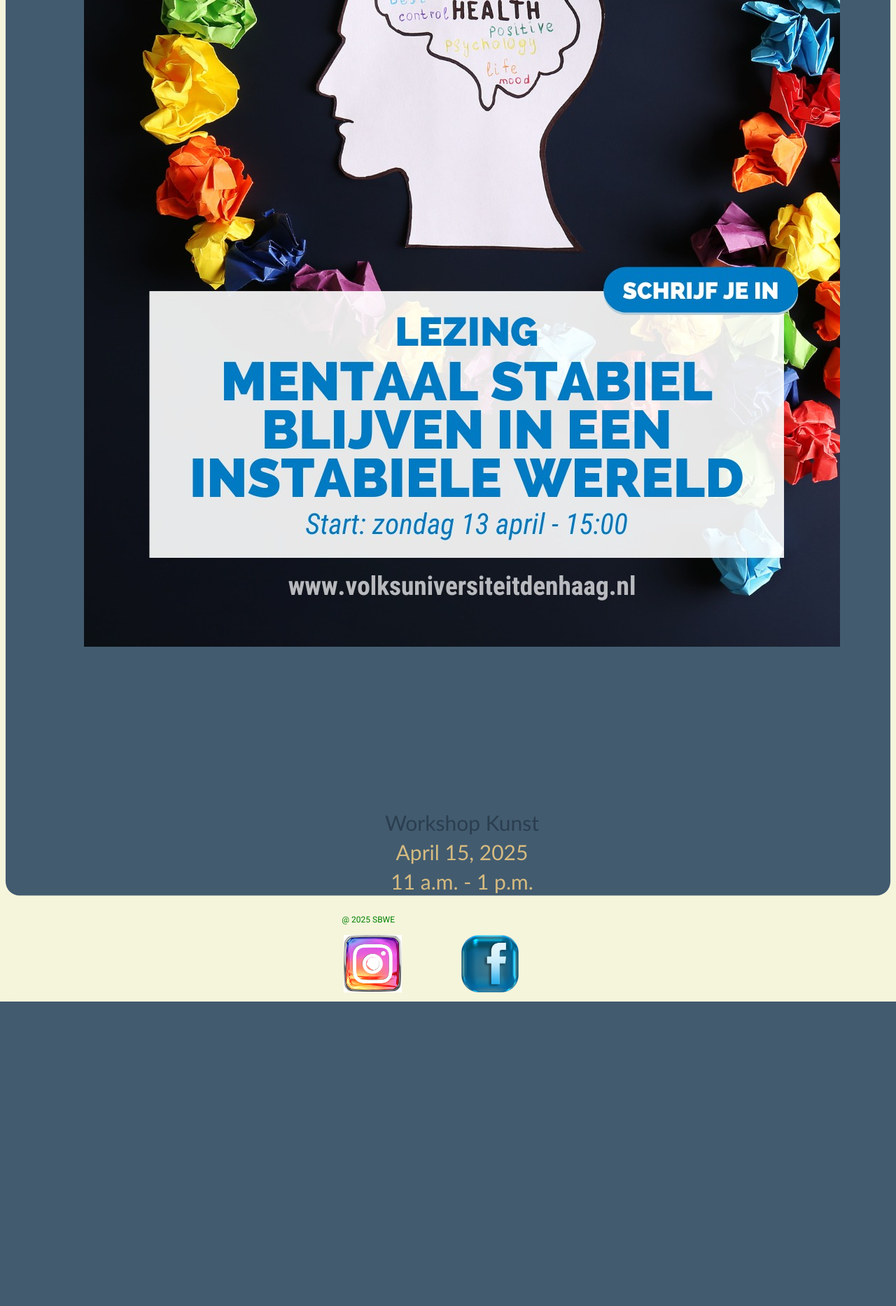
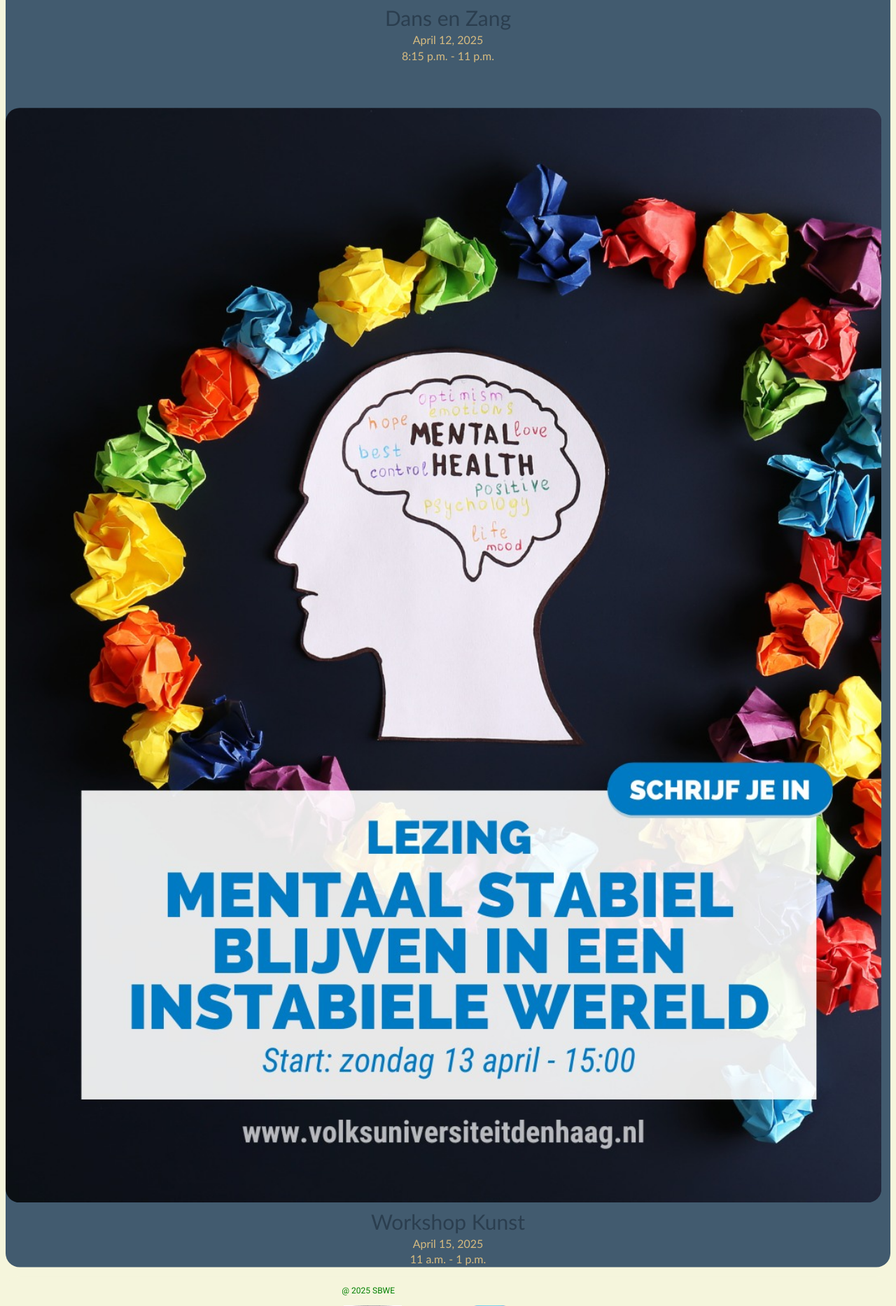
Before and after one commit to Purple6Yellow/web_bwe, a Django app: page /formulier/programma.html/ in a window 1280 px wide. Shown: the part 1404-3270 px from the top of the page at 70% size. Before the commit the page ends 2835 px from the top, so only its background shows below. Run offline with Django 5.2, Linux system fonts and the light colour scheme; data comes from the database, SQL or seed files in the repository; some web fonts are replaced.

Commit message:
vijfde commit

```diff
--- a/core/core/static/css/cssLaptop.css
+++ b/core/core/static/css/cssLaptop.css
@@ -17,11 +17,16 @@
 .menu-container li{font-size:36px;}
 .font-20B{font-size: 36px; font-weight: 600;}
 .pand_Htitel{font-size: 36px;font-weight:600;}
+.prog-titel{font-size:36px;}
 body{font-size:28px;line-height: 1.4;}
 .pand_tekst{font-size: 28px;}
+.prog-datum, .prog-tijd{font-size:28px;}
 .font-10{font-size:28px;}
 ol,ul,li{font-size:20px;}
 .font-9 {font-size:16px;color:green;}
+
+
+
 /*--// LETTER--*/
 
 /*--// LAPTOP ALGEMEEN---------------------Laptop-----------------------------------------------------------------*/
@@ -47,11 +52,12 @@ ol,ul,li{font-size:20px;}
 .bk-container iframe {width:100%;height:400px;margin:-2% 0% -6% 0%;}
 /*--// BARTHKAPELverhuur----------------------Laptop--------------------------------------------------------------*/
 
+/*--PROGRAMMA & ATELIERS----------------------------Laptop--------------------------------------------------------*/
+.prog {background-color: inherit;padding:20% 20% 20% 0%;}
+.prog-container{background-color: inherit;padding:0 0 0 10%;}
+.prog-container img{width:70%;clip-path: inset(0% 0% round 20px);}
+/*--// PROGRAMMA & ATELIERS-------------------------Laptop--------------------------------------------------------*/
 
-/*--PROGRAMMA & ATELIERS----------------------------Laptop--------------------------------------------------------*/
-.prog {background-color: inherit; }
-.prog-container img{width:70%;clip-path: inset(0% 0% round 20px);padding:0% 0% 0% 0%;}
-/*--// PROGRAMMA & ATELIERS-------------------------Laptop--------------------------------------------------------*/
 
 /*--OVERSBWE----------------------------Laptop-----------------------------------------------------------------*/
 .foto1-sbwe{clip-path:inset(5% 5% round 50px);margin: 0 0 0 20%;}
@@ -65,11 +71,6 @@ ol,ul,li{font-size:20px;}
 .pand_tekst{width:80%; margin:1% 10% 1% 10%;}
 
 .pand_adres{margin:1% 0% 0% 0%;text-align:center;background-color:inherit;}
-.pand_adres iframe{min-height: 50%;}
-
-.vorigeP,.volgendeP {text-decoration: none;}
-.vorigeP {position:fixed; top: 50%; transform: translateY(-0%); left: 5%; }
-.volgendeP {position: fixed; top: 50%; transform: translateY(-0%); right: 5%; transform: translateX(0);}
 
 .foto_portrait {background-color: inherit;padding:1% 0 1% 2%;}
 .foto_portrait img{width:24%;clip-path: inset(0% 0% round 20px);}
--- a/core/core/static/css/cssMobiel.css
+++ b/core/core/static/css/cssMobiel.css
@@ -1,5 +1,5 @@
 @media only screen and (min-device-width: 150px){
-/* --- ALGEMEEN */
+/* --- ALGEMEEN ----------------- ZELFDE OVERAL ----------------*/
 .sectionblock0{background-color:inherit;width:100%; height:100%;clip-path: inset(0% 0% round 20px);}
 
 .banner_txtblock{color:#f5f5dc;width:40%;position:relative;opacity: 50%;top:0px;transform:translate(140%,-200%);z-index:20;font-size:22px;text-align: center;}
@@ -35,10 +35,14 @@ a:hover, button a:hover{color:#A87544;}
 /* DIVERS */
 .TxtCenter{text-align: center;}
 .menuMobiel{display:none;}
+.vorigeP,.volgendeP {text-decoration: none;}
+.vorigeP {position:fixed; top: 50%; transform: translateY(-0%); left: 5%; }
+.volgendeP {position: fixed; top: 50%; transform: translateY(-0%); right: 5%; transform: translateX(0);}
 
 [class*="font-"]{font-family: "Roboto", sans-serif,"Gill Sans", "Gill Sans MT", "Calibri", Arial, "Helvetica", serif;
     font-optical-sizing: auto;font-style: normal;font-variation-settings:"wdth" 100;color:inherit;}
-/* // --- ALGEMEEN */
+
+/* //  --- ALGEMEEN ----------------- ZELFDE OVERAL ----------------*/
 
 
 /*------------------------------ALGEMEEN VERSCHILLEND -------mobiel----------------------------------------------------*/
@@ -50,8 +54,10 @@ iframe{width: 100%;}
 .menu-container li{font-size:30px;}
 .font-20B{font-size: 30px; font-weight: 600;}
 .pand_Htitel{font-size: 30px;font-weight:600;}
+.prog-titel{font-size:30px;}
 body{font-size:16px;line-height: 1.4;}
 .pand_tekst{font-size: 16px;}
+.prog-datum, .prog-tijd{font-size:16px;}
 .font-10{font-size:16px;}
 ol,ul,li{font-size:14px;}
 .font-9 {font-size:12px;color:green;}
@@ -90,7 +96,11 @@ li{list-style-type: none; font-size:30px; text-align: center;padding: 10% 0 0% 0
 .img-txt-home{display:none;}
 
 /*--// INDEX--------------------------------------------------------------------------------------------------------------*/
- /*----FORMULIER RESERVERING/WACHTLIJST---------------------------Mobiel---------------------------------------------------*/
+/*--PROGRAMMA & ATELIERS----------------------------Mobiel--------------------------------------------------------*/
+.prog {background-color: inherit;text-align: center; }
+.prog-container img{width:99%; clip-path: inset(0 0 round 20px);margin: 5% 0 0 0;}
+/*--// PROGRAMMA & ATELIERS-------------------------Mobiel--------------------------------------------------------*/
+/*----FORMULIER RESERVERING/WACHTLIJST---------------------------Mobiel---------------------------------------------------*/
 
  .form{margin: 1% 0 0 25%;background-color:inherit;}
  .form2{margin:1% 0 0 2%;} /*lange tekst/vraag */
@@ -114,6 +124,6 @@ border-radius: 0%; ronding van de lijn
 */
 
 /*--VOLGORDE---------------------------------------------------------------------------------------------------------------*/
-/* ALGEMEEN > BASIS > MENU > INDEX > ATELIERS > FORMULIEREN  > BKVERHUUR */
+/* ALGEMEEN > BASIS > MENU > INDEX > ATELIERS/PROGRAMMA > FORMULIEREN  > BKVERHUUR > */
 
 }
--- a/core/web_sbwe/templates/formulier/programma.html
+++ b/core/web_sbwe/templates/formulier/programma.html
@@ -5,13 +5,16 @@
 <style>
 
 
-
 </style>
 {% endblock %}
 <!--------HEADER----->
 <!---------------------------------------BODY------------------------------------------------------------------------------------------->
 
-
+<!--------BANNER----->
+{% block banner %}
+<div>   <img src="{% static 'img/headers/header_bkverhuur.jpg'  %}" alt="header_bkverhuur"> </div>
+{% endblock %}
+<!-----//---BANNER--->
 <!----------HEADER----->
 {% block header %}
 <div class="row">
@@ -27,27 +30,16 @@
 <!------>
 {% for prog in prog_list %}
 <div class="row">
-    <div class="col-6">
-        <div class= "prog-container">
-            <ul id = "prog" class="prog">
-                <li>
+    <div class="col-6 prog-container">
         <a href="{% url 'Prog-Detail' prog.pk %}" TARGET = "_blank">
             <img src="{{ prog.image.url }}" alt="{{ prog.image_name }}">
         </a>
-                </li>
-            </ul>
     </div>
-    </div>
-    <div class="col-6">
-        <div class= "prog-container">
-            <ul>
-                <li class = "prog">
-                    <br>  <br>
+    <div class="col-6 prog-container">
+        <div class = "prog">
             <div class = "prog-titel"> <a href=" {{ prog.website }}" TARGET = "_blank"> {{ prog.titel }}  </a> </div>
             <div class = "prog-datum">  {{ prog.datum }}  </div>
             <div class = "prog-tijd">  {{ prog.start }} -  {{ prog.eind }}   </div>
-                </li>
-            </ul>
         </div>
     </div>
 </div>
--- a/core/web_sbwe/templates/panden/brouwersgr.html
+++ b/core/web_sbwe/templates/panden/brouwersgr.html
@@ -3,7 +3,7 @@
 <!--------HEAD----->
 {% block styles %}
 <style>
-iframe{width: 100%;}
+
 
 </style>
 {% endblock %}
```
Lines whose indentation alone changed are shown as unchanged.
